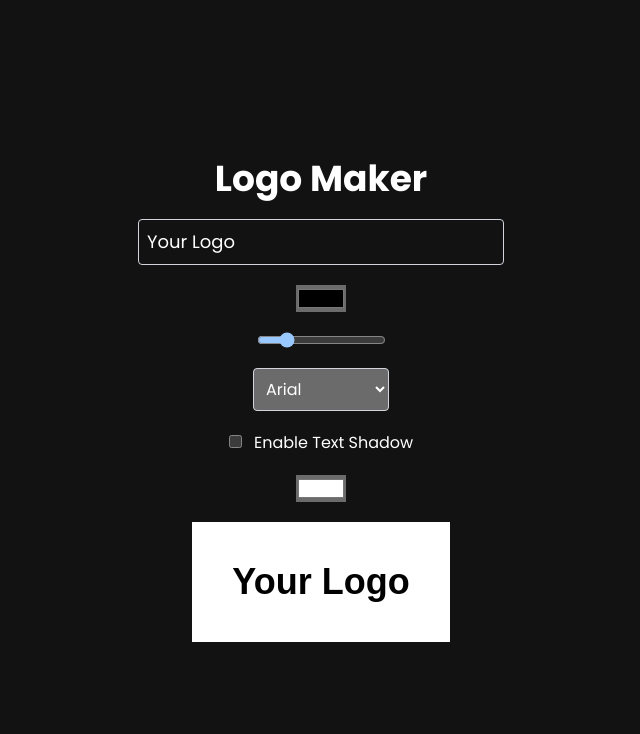
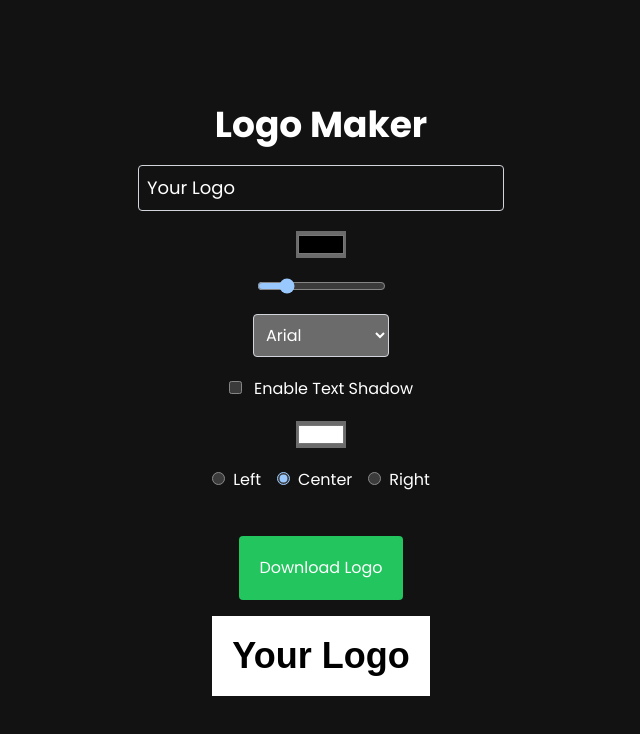
Before and after one commit to rahat728/logo-maker, a React (Vite) app: page / in a window 1280 px wide. Shown: the top 734 px of the page, without its empty margins (319-959 px from the left). Built offline with nearby package versions, Linux system fonts and the light colour scheme.

Commit message:
added text allignment option and logo download feature

```diff
--- a/package.json
+++ b/package.json
@@ -10,6 +10,7 @@
     "preview": "vite preview"
   },
   "dependencies": {
+    "html-to-image": "^1.11.11",
     "lucide-react": "^0.344.0",
     "react": "^18.2.0",
     "react-dom": "^18.2.0",
--- a/src/App.jsx
+++ b/src/App.jsx
@@ -1,13 +1,17 @@
-import React, { useState } from 'react';
+import React, { useRef, useState } from "react";
+import { toPng } from "html-to-image";
 
 function App() {
-  const [logoText, setLogoText] = useState('Your Logo');
-  const[logoColor, setLogoColor] = useState('#000000');
+  const [logoText, setLogoText] = useState("Your Logo");
+  const [logoColor, setLogoColor] = useState("#000000");
   const [fontSize, setFontSize] = useState(36);
-  const [fontFamily, setFontFamily] = useState('Arial');
+  const [fontFamily, setFontFamily] = useState("Arial");
   const [textShadow, setTextShadow] = useState(false);
   const [shadowIntensity, setShadowIntensity] = useState(1);
-  const [backgroundColor, setBackgroundColor] = useState('#ffffff');
+  const [backgroundColor, setBackgroundColor] = useState("#ffffff");
+  const [textAlign, setTextAlign] = useState("center");
+
+  const logoRef = useRef(null);
 
   const handleTextChange = (e) => {
     setLogoText(e.target.value);
@@ -27,20 +31,37 @@ function App() {
 
   const handleShadowToggle = () => {
     setTextShadow(!textShadow);
-  }
+  };
 
   const handleShadowIntensityChange = (e) => {
     setShadowIntensity(e.target.value);
-  }
+  };
 
   const handleBackgroundColorChange = (e) => {
     setBackgroundColor(e.target.value);
   };
 
+  const handleTextAlignChange = (e) => {
+    setTextAlign(e.target.value);
+  };
+
+  const downloadLogo = () => {
+    if(logoRef.current) {
+      toPng(logoRef.current)
+        .then((dataUrl) => {
+          const link = document.createElement('a');
+          link.href = dataUrl;
+          link.download = 'logo.png';
+          link.click();
+        })
+        .catch((error) => {
+          console.error('Failed to download logo', error);
+        });
+    }
+  };
+
   return (
-    <div
-      className="flex flex-col justify-center items-center h-screen text-center"
-    >
+    <div className="flex flex-col justify-center items-center h-screen text-center">
       <h1 className="text-4xl font-bold">Logo Maker</h1>
 
       <input
@@ -54,20 +75,20 @@ function App() {
         type="color"
         value={logoColor}
         onChange={handleColorChange}
-        className='mb-5 border-none'
+        className="mb-5 border-none"
       />
       <input
-        type='range'
-        min='20'
-        max='100'
+        type="range"
+        min="20"
+        max="100"
         value={fontSize}
         onChange={handleFontSizeChange}
-        className='mb-5'
+        className="mb-5"
       />
       <select
         value={fontFamily}
         onChange={handleFontFamilyChange}
-        className='p-2 border border-gray-300 rounded mb-5'
+        className="p-2 border border-gray-300 rounded mb-5"
       >
         <option value="Arial">Arial</option>
         <option value="Georgia">Georgia</option>
@@ -75,22 +96,23 @@ function App() {
         <option value="Verdana">Verdana</option>
       </select>
 
-      <label className='mb-5'>
+      <label className="mb-5">
         <input
-          type='checkbox'
+          type="checkbox"
           checked={textShadow}
           onChange={handleShadowToggle}
-          className='mr-2'
-        /> Enable Text Shadow
+          className="mr-2"
+        />{" "}
+        Enable Text Shadow
       </label>
       {textShadow && (
         <input
-          type='range'
-          min='0'
-          max='10'
+          type="range"
+          min="0"
+          max="10"
           value={shadowIntensity}
           onChange={handleShadowIntensityChange}
-          className='mb-5'
+          className="mb-5"
         />
       )}
 
@@ -101,15 +123,60 @@ function App() {
         className="mb-5"
       />
 
+      <div className="flex gap-4 mb-5">
+        <label>
+          <input
+            type="radio"
+            value="left"
+            checked={textAlign === "left"}
+            onChange={handleTextAlignChange}
+            className="mr-2"
+          />
+          Left
+        </label>
+        <label>
+          <input
+            type="radio"
+            value="center"
+            checked={textAlign === "center"}
+            onChange={handleTextAlignChange}
+            className="mr-2"
+          />
+          Center
+        </label>
+        <label>
+          <input
+            type="radio"
+            value="right"
+            checked={textAlign === "right"}
+            onChange={handleTextAlignChange}
+            className="mr-2"
+          />
+          Right
+        </label>
+      </div>
+
+      <button
+        onClick={downloadLogo}
+        className="px-5 py-5 mt-6 mb-4 bg-green-500 text-white rounded cursor-pointer hover:bg-green-600"
+      >
+        Download Logo
+      </button>
+
       <div
-        className="text-4xl font-bold p-10"
+        ref={logoRef}
+        className="text-4xl font-bold p-5"
         style={{
           color: logoColor,
           fontSize: `${fontSize}px`,
           fontFamily: fontFamily,
-          textShadow: textShadow ? `2px 2px ${shadowIntensity}px rgba(0,0,0,0.5)` : 'none',
-          backgroundColor: backgroundColor
-        }}>
+          textAlign: textAlign,
+          textShadow: textShadow
+            ? `2px 2px ${shadowIntensity}px rgba(0,0,0,0.5)`
+            : "none",
+          backgroundColor: backgroundColor,
+        }}
+      >
         {logoText}
       </div>
     </div>
```
Also changed, not shown: 1 other file (tests, documents, lock files or other folders).
